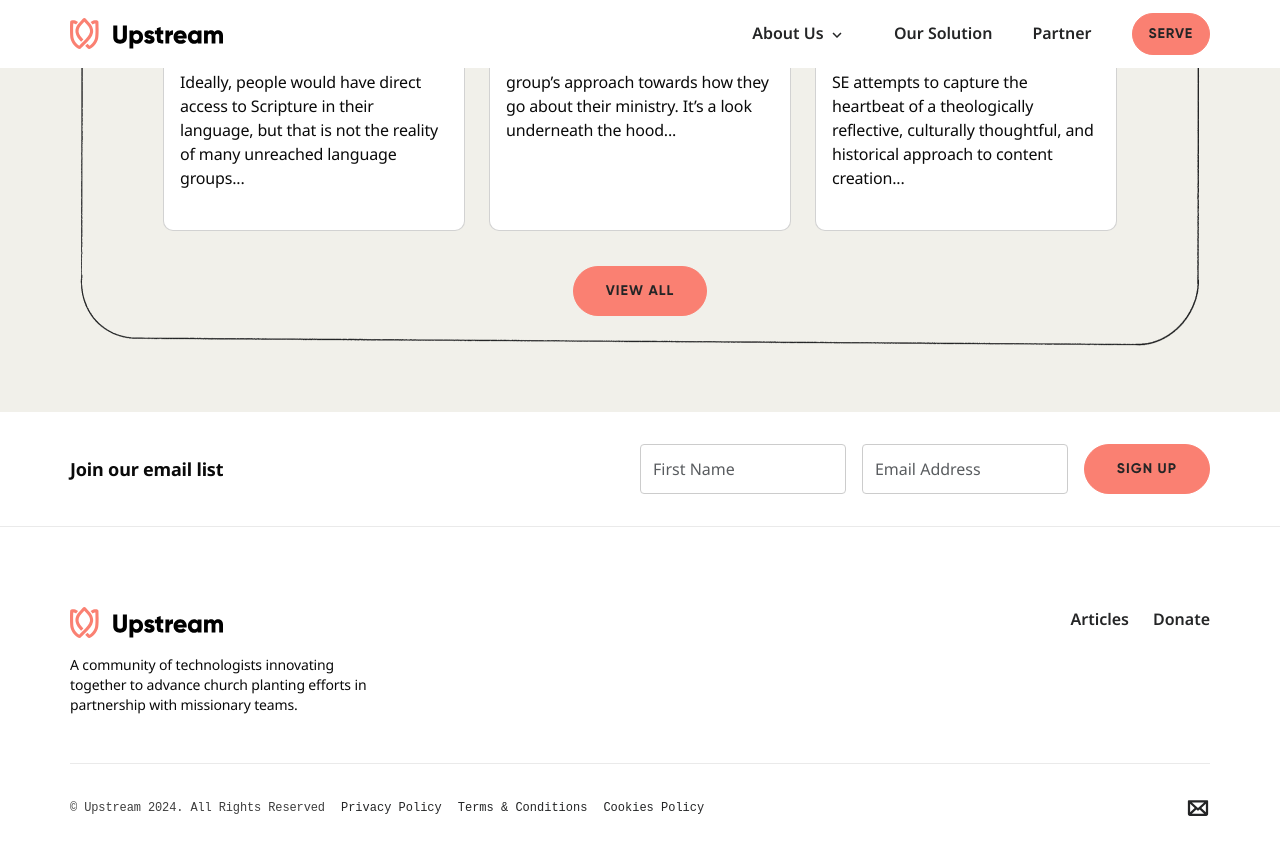
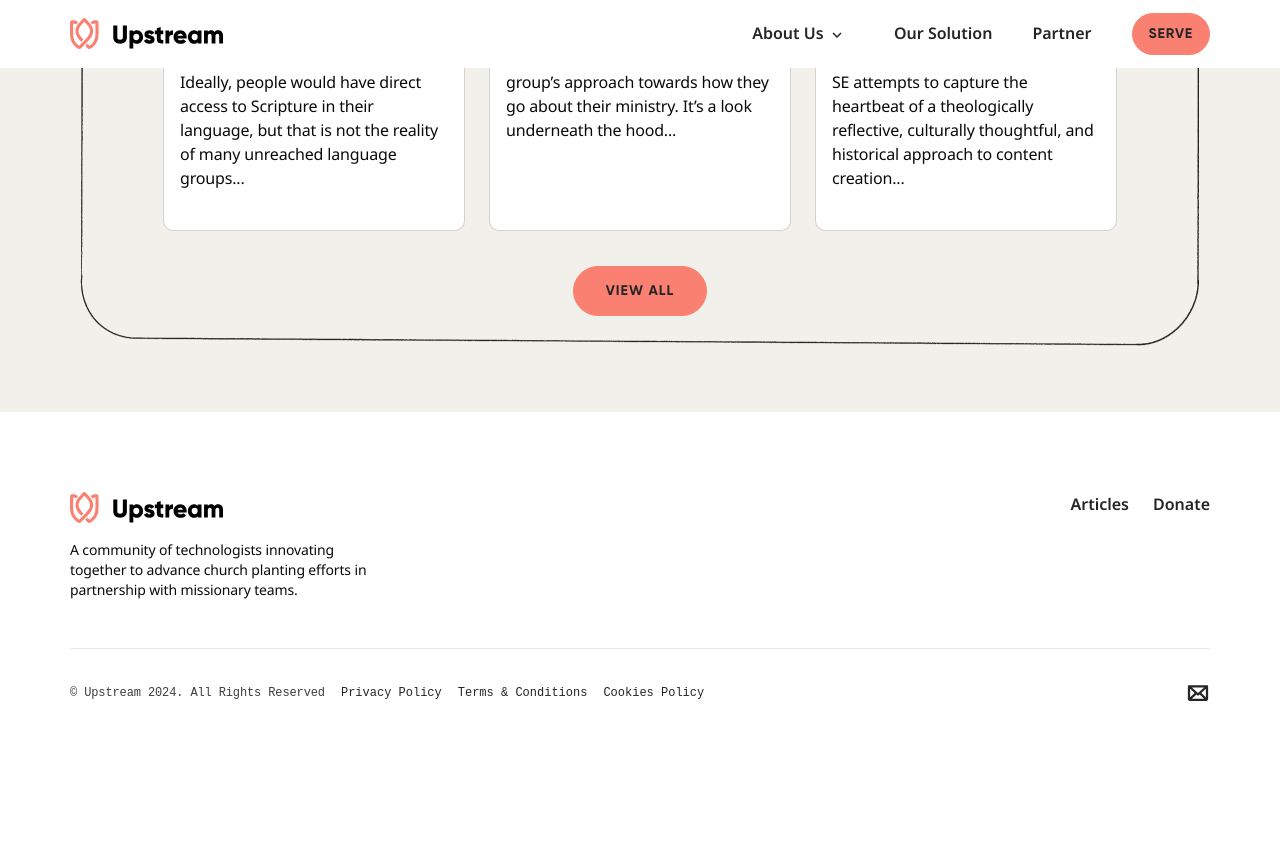
Before and after one commit to UpstreamCode/upstreamcode.github.io, a Jekyll site: the page built from _pages/index.html, in a window 1280 px wide and 900 px high, scrolled down 3820 px. Shown: the top 855 px of the window. Built offline with Jekyll 4.4.1, drawn with Linux system fonts in a browser that asks for light colours; comment, search, counter and statistics services are not loaded; after the commit the page ends 4605 px from its top, so only the background shows below that.

Commit message:
Removed newsletter sign up
Commented out the newsletter sign up section

```diff
--- a/_includes/footer.html
+++ b/_includes/footer.html
@@ -1,5 +1,5 @@
 <footer>
-    <div class="border-bottom">
+    <!-- <div class="border-bottom">
         <div class="container px-mobile">
             <div id="newsletter-signup" class="d-flex flex-column flex-md-row justify-content-between align-items-start align-items-md-center">
                 <div class="me-0 me-md-3">
@@ -28,7 +28,7 @@
                 </div>
             </div>
         </div>
-    </div>
+    </div> -->
     <div class="container px-mobile border-bottom">
         <div id="org-details" class="d-flex flex-column flex-md-row justify-content-between">
             <div>
```
Also changed, not shown: other parts of _includes/footer.html (+1 -1 lines).
